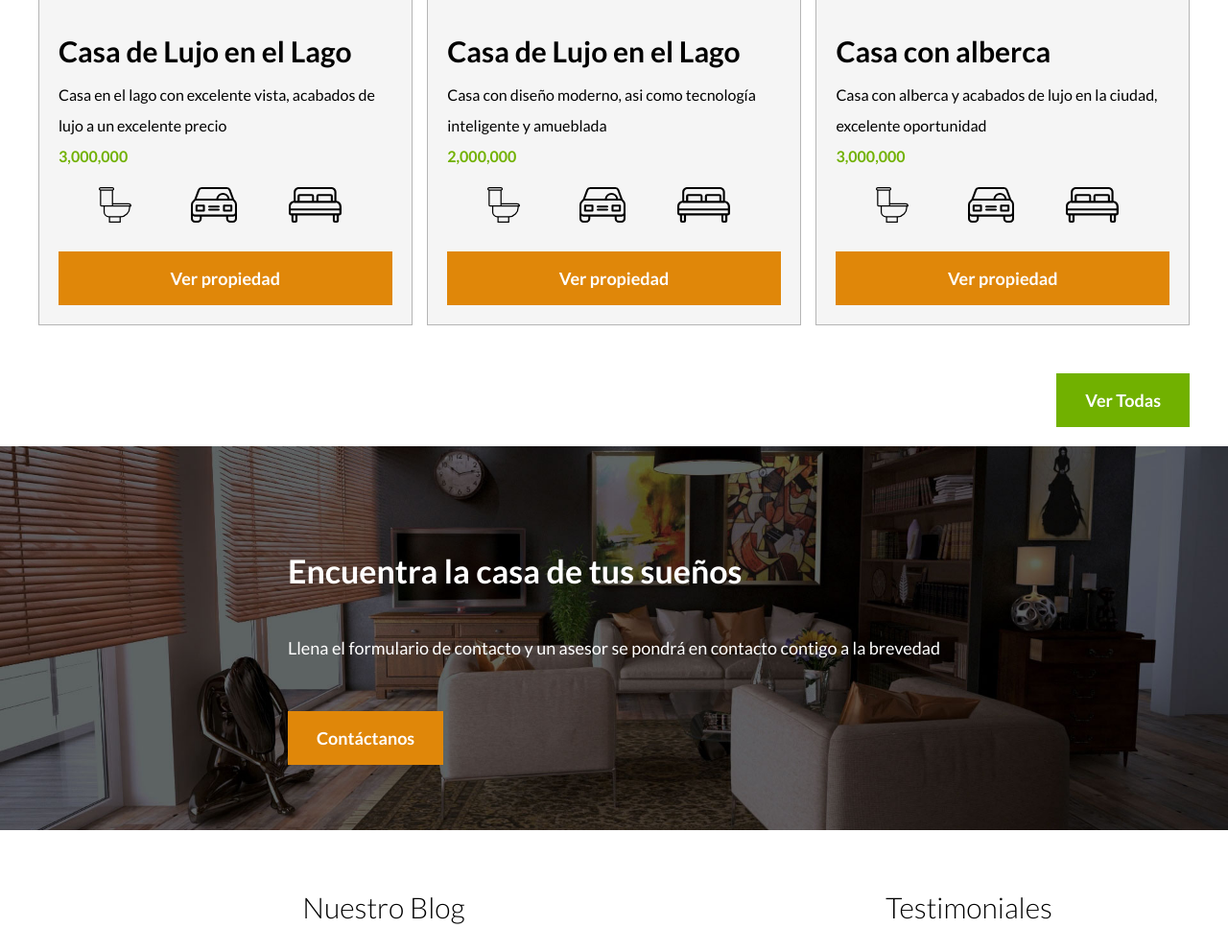
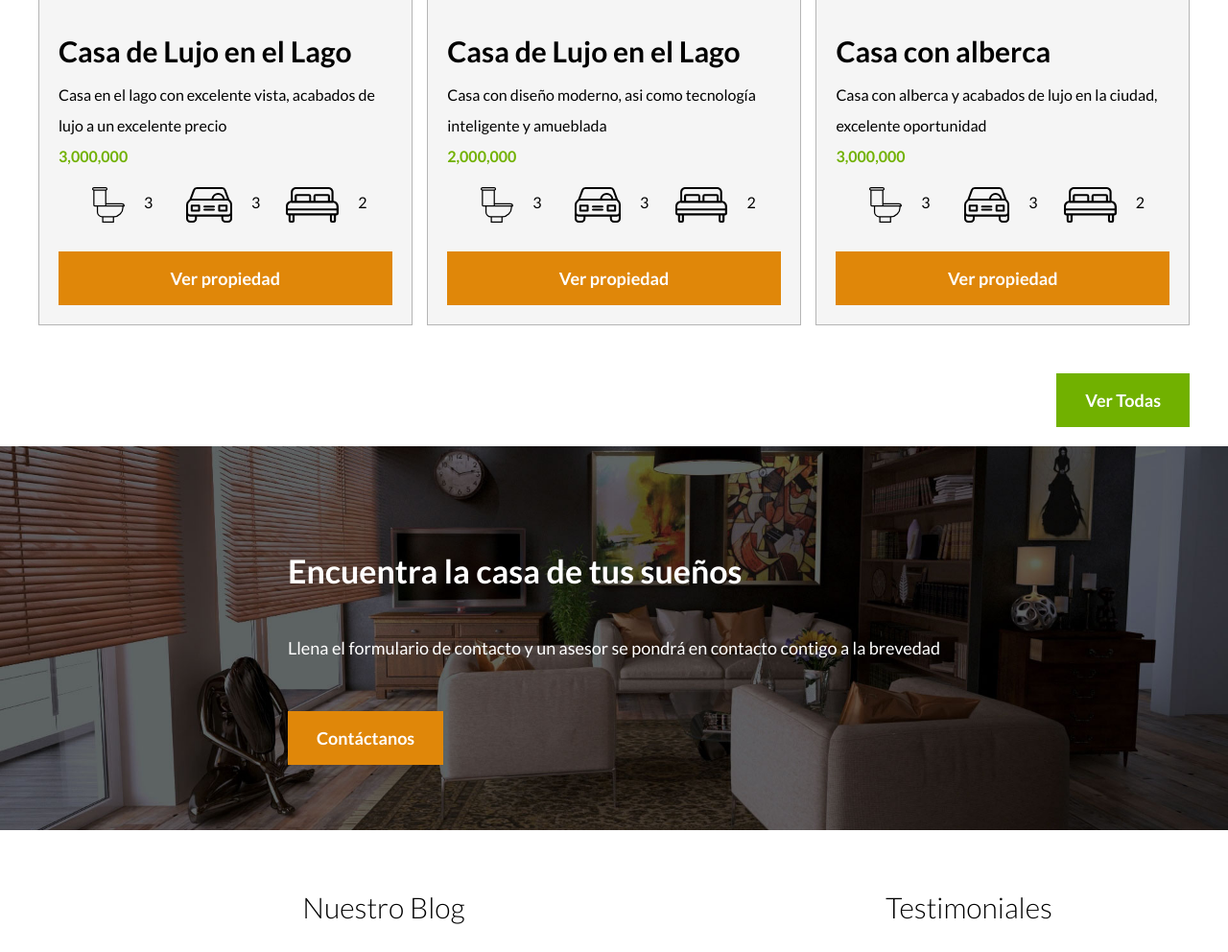
Before and after one commit to Jargs25/Bienesraices, a plain HTML site: page index.html in a window 1280 px wide. Shown: the part 1715-2707 px from the top of the page at 96% size. Drawn offline with Linux system fonts and the light colour scheme.

Commit message:
Algunos cambios

```diff
--- a/index.html
+++ b/index.html
@@ -86,12 +86,15 @@
                     <ul class="iconos-caracteristicas">
                         <li>
                             <img src="img/icono_wc.svg" alt="icono wv">
+                            <p>3</p>
                         </li>
                         <li>
                             <img src="img/icono_estacionamiento.svg" alt="icono autos">
+                            <p>3</p>
                         </li>
                         <li>
                             <img src="img/icono_dormitorio.svg" alt="icono habitaciones">
+                            <p>2</p>
                         </li>
                     </ul>
 
@@ -108,12 +111,15 @@
                     <ul class="iconos-caracteristicas">
                         <li>
                             <img src="img/icono_wc.svg" alt="icono wv">
+                            <p>3</p>
                         </li>
                         <li>
                             <img src="img/icono_estacionamiento.svg" alt="icono autos">
+                            <p>3</p>
                         </li>
                         <li>
                             <img src="img/icono_dormitorio.svg" alt="icono habitaciones">
+                            <p>2</p>
                         </li>
                     </ul>
 
@@ -130,12 +136,15 @@
                     <ul class="iconos-caracteristicas">
                         <li>
                             <img src="img/icono_wc.svg" alt="icono wv">
+                            <p>3</p>
                         </li>
                         <li>
                             <img src="img/icono_estacionamiento.svg" alt="icono autos">
+                            <p>3</p>
                         </li>
                         <li>
                             <img src="img/icono_dormitorio.svg" alt="icono habitaciones">
+                            <p>2</p>
                         </li>
                     </ul>
 
```
